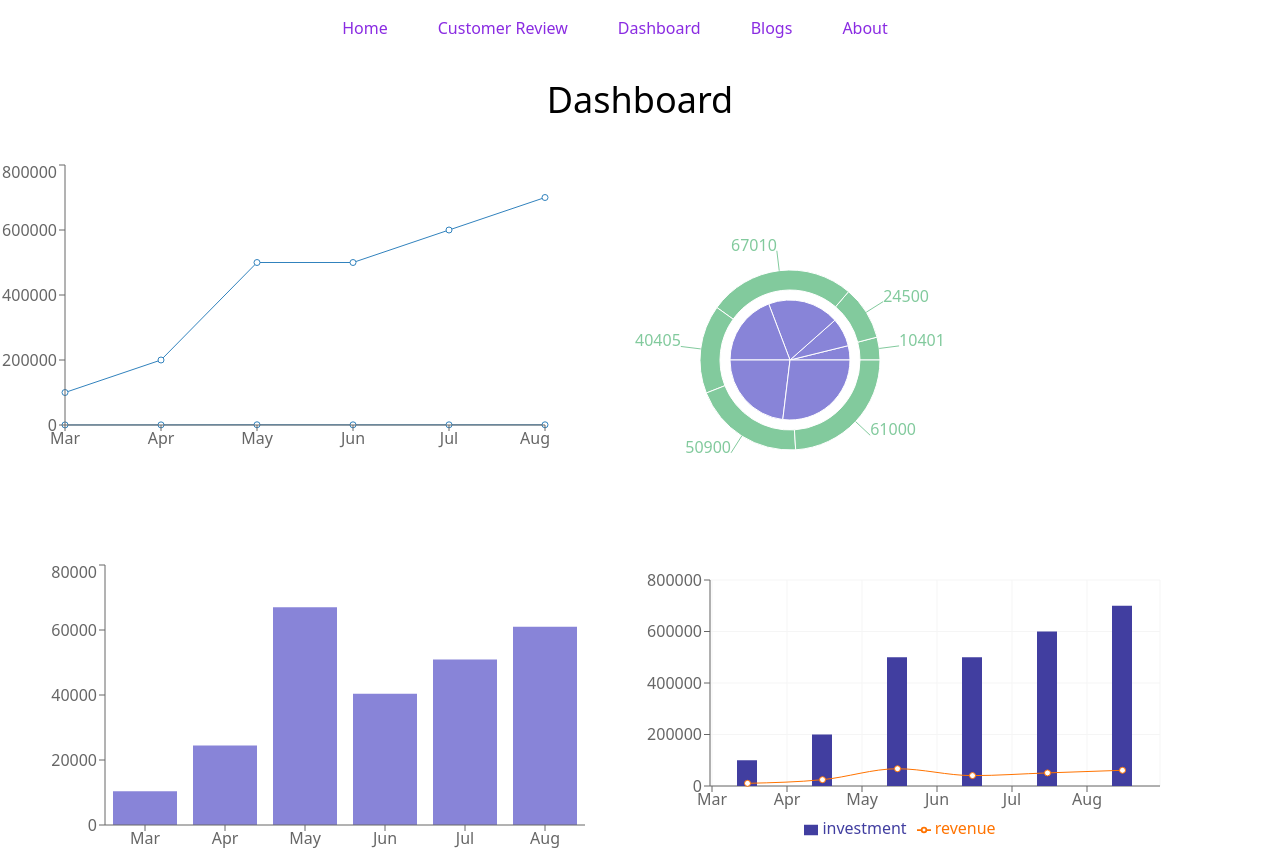
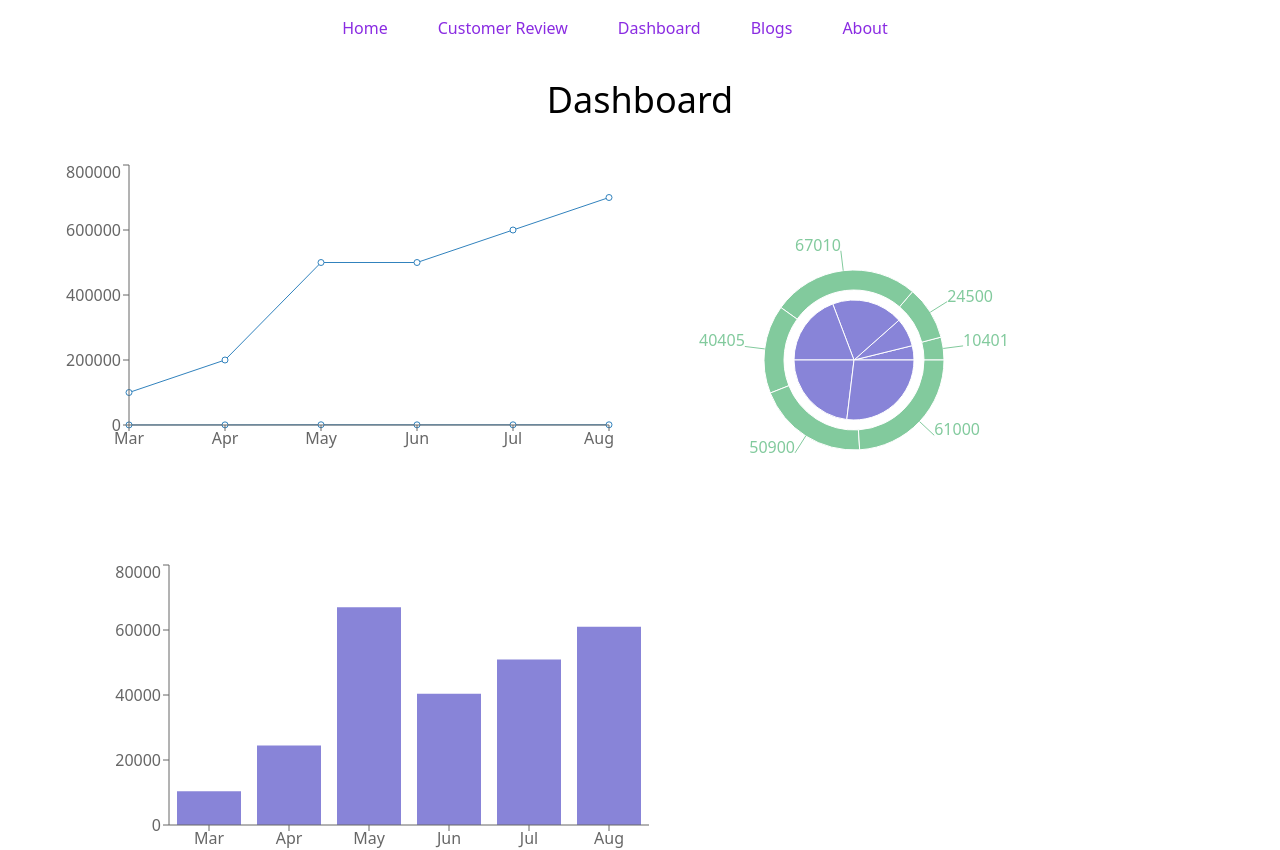
Before and after one commit to FazleRahmanEvan/BagPack, a React (Create React App) app: page /dashboard in a window 1280 px wide. Shown: the top 850 px of the page. Built offline with nearby package versions, Linux system fonts and the light colour scheme.

Commit message:
not found commit

```diff
--- a/src/App.js
+++ b/src/App.js
@@ -8,6 +8,7 @@ import CustomerReview from './componenets/CustomerReview/CustomerReview';
 import DashBoard from './componenets/DashBoard/DashBoard';
 import Header from './componenets/Header/Header';
 import Home from './componenets/Home/Home';
+import NotFound from './componenets/Not Found/NotFound';
 
 function App() {
   return (
@@ -20,6 +21,7 @@ function App() {
           <Route path='/dashboard'element ={<DashBoard></DashBoard>}></Route>
           <Route path='/blogs'element ={<Blogs></Blogs>}></Route>
           <Route path='/about'element ={<About></About>}></Route>
+          <Route path="*" element={<NotFound />} />
           </Routes>
     </div>
   );
--- a/src/componenets/DashBoard/DashBoard.js
+++ b/src/componenets/DashBoard/DashBoard.js
@@ -8,7 +8,7 @@ const DashBoard = () => {
     return (
         <div className="container mx-auto  md:grid-cols-2 justify-items-center">
         <h1 className="text-4xl text-center mb-10 mt-10">Dashboard</h1>
-        <div className='flex flex-wrap space-x-10'>
+        <div className='flex flex-wrap space-x-10 px-8 m-8'>
             <LineCharts/>
             <PieCharts/>
             <BarCharts/>
```
